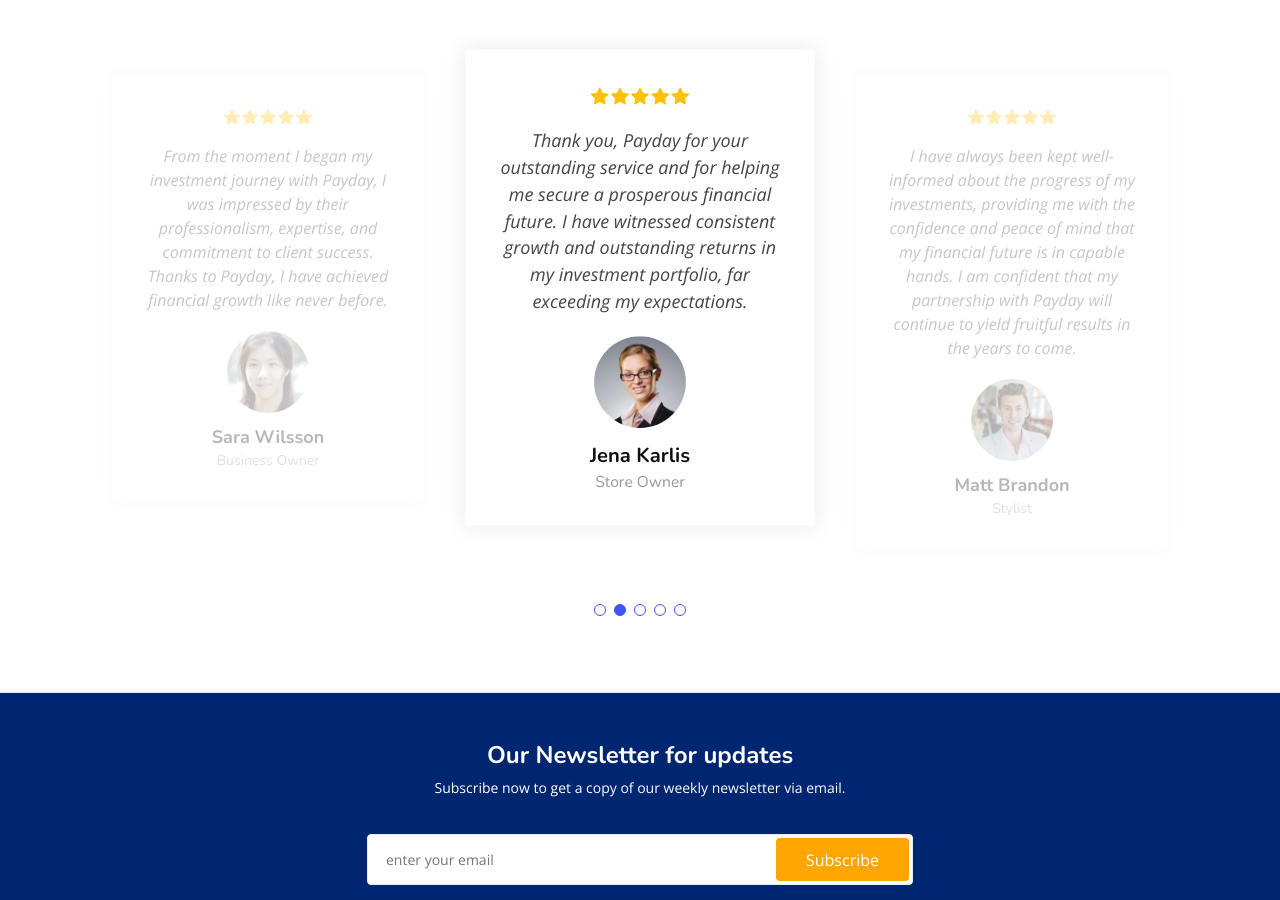
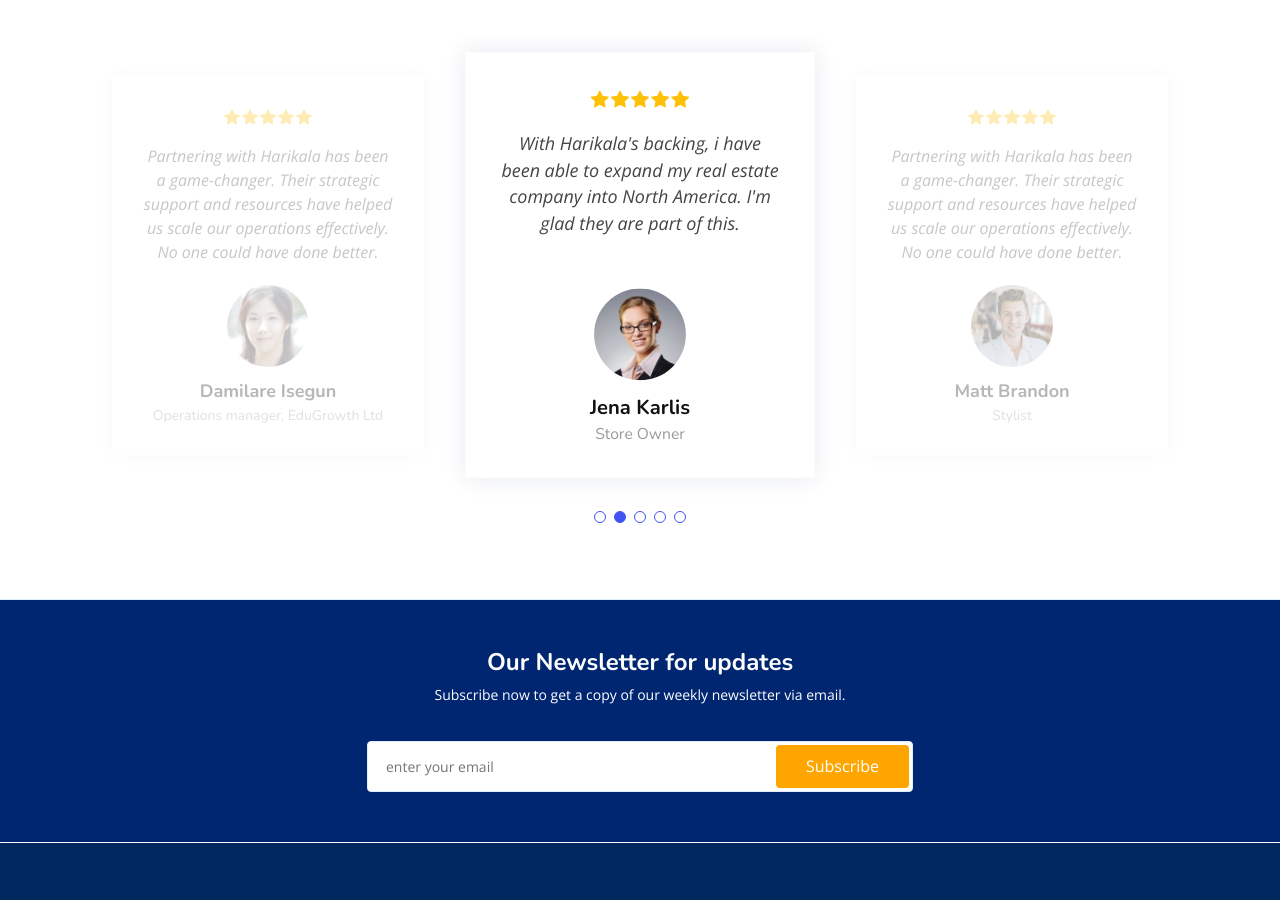
Before and after one commit to miracleonline/Harikala, a website: page index.html in a window 1280 px wide. Shown: the part 7980-8880 px from the top of the page. Drawn offline with nearby package versions, Linux system fonts and the light colour scheme; grey boxes are pictures that could not be loaded.

Commit message:
Update index.html

```diff
--- a/index.html
+++ b/index.html
@@ -642,12 +642,12 @@
                   <i class="bi bi-star-fill"></i><i class="bi bi-star-fill"></i><i class="bi bi-star-fill"></i><i class="bi bi-star-fill"></i><i class="bi bi-star-fill"></i>
                 </div>
                 <p>
-                  I am delighted to share my experience on Payday Investment Service and wholeheartedly recommend their services to anyone seeking a trustworthy and results-driven investment partner. Kudos!
+                  Harikala Venture Management has been instrumental in our growth, providing strategic insights and support that have significantly enhanced our capabilities
                 </p>
                 <div class="profile mt-auto">
                   <img src="assets/img/testimonials/testimonials-1.jpg" class="testimonial-img" alt="">
-                  <h3>Saul Goodman</h3>
-                  <h4>Ceo &amp; Founder</h4>
+                  <h3>Ray Martens</h3>
+                  <h4>CEO Techvotors, Inc</h4>
                 </div>
               </div>
             </div><!-- End testimonial item -->
@@ -658,12 +658,12 @@
                   <i class="bi bi-star-fill"></i><i class="bi bi-star-fill"></i><i class="bi bi-star-fill"></i><i class="bi bi-star-fill"></i><i class="bi bi-star-fill"></i>
                 </div>
                 <p>
-                  From the moment I began my investment journey with Payday, I was impressed by their professionalism, expertise, and commitment to client success. Thanks to Payday, I have achieved financial growth like never before.
+                  Partnering with Harikala has been a game-changer. Their strategic support and resources have helped us scale our operations effectively. No one could have done better.
                 </p>
                 <div class="profile mt-auto">
                   <img src="assets/img/testimonials/testimonials-2.jpg" class="testimonial-img" alt="">
-                  <h3>Sara Wilsson</h3>
-                  <h4>Business Owner</h4>
+                  <h3>Damilare Isegun</h3>
+                  <h4>Operations manager, EduGrowth Ltd</h4>
                 </div>
               </div>
             </div><!-- End testimonial item -->
@@ -674,7 +674,7 @@
                   <i class="bi bi-star-fill"></i><i class="bi bi-star-fill"></i><i class="bi bi-star-fill"></i><i class="bi bi-star-fill"></i><i class="bi bi-star-fill"></i>
                 </div>
                 <p>
-                  Thank you, Payday for your outstanding service and for helping me secure a prosperous financial future.  I have witnessed consistent growth and outstanding returns in my investment portfolio, far exceeding my expectations.
+                  With Harikala's backing, i have been able to expand my real estate company into North America. I'm glad they are part of this.
                 </p>
                 <div class="profile mt-auto">
                   <img src="assets/img/testimonials/testimonials-3.jpg" class="testimonial-img" alt="">
@@ -690,7 +690,7 @@
                   <i class="bi bi-star-fill"></i><i class="bi bi-star-fill"></i><i class="bi bi-star-fill"></i><i class="bi bi-star-fill"></i><i class="bi bi-star-fill"></i>
                 </div>
                 <p>
-                  I have always been kept well-informed about the progress of my investments, providing me with the confidence and peace of mind that my financial future is in capable hands. I am confident that my partnership with Payday will continue to yield fruitful results in the years to come.
+                  Partnering with Harikala has been a game-changer. Their strategic support and resources have helped us scale our operations effectively. No one could have done better.
                 </p>
                 <div class="profile mt-auto">
                   <img src="assets/img/testimonials/testimonials-4.jpg" class="testimonial-img" alt="">
@@ -706,7 +706,7 @@
                   <i class="bi bi-star-fill"></i><i class="bi bi-star-fill"></i><i class="bi bi-star-fill"></i><i class="bi bi-star-fill"></i><i class="bi bi-star-fill"></i>
                 </div>
                 <p>
-                  Their team has promptly addressed any questions or concerns I had, demonstrating their commitment to delivering exceptional customer service. They have not only helped me grow my wealth but have also provided guidance, financial planning and wealth management.
+                  With Harikala's backing, i have been able to expand my real estate company into North America. I'm glad they are part of this.
                 </p>
                 <div class="profile mt-auto">
                   <img src="assets/img/testimonials/testimonials-5.jpg" class="testimonial-img" alt="">
```
